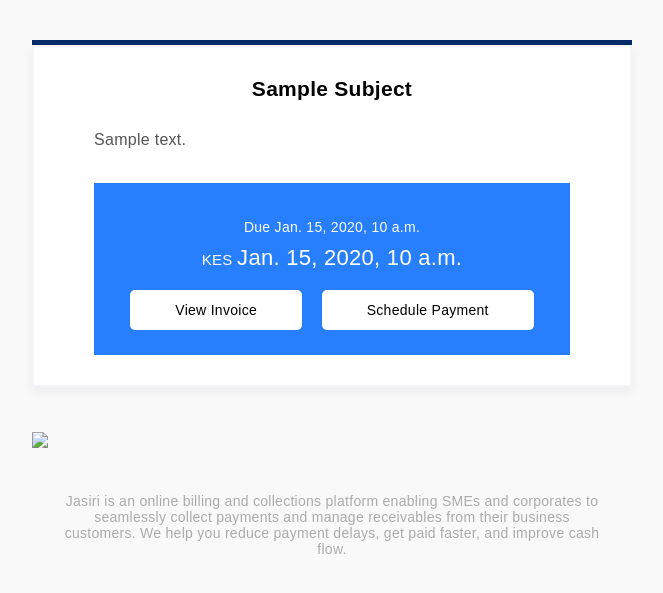
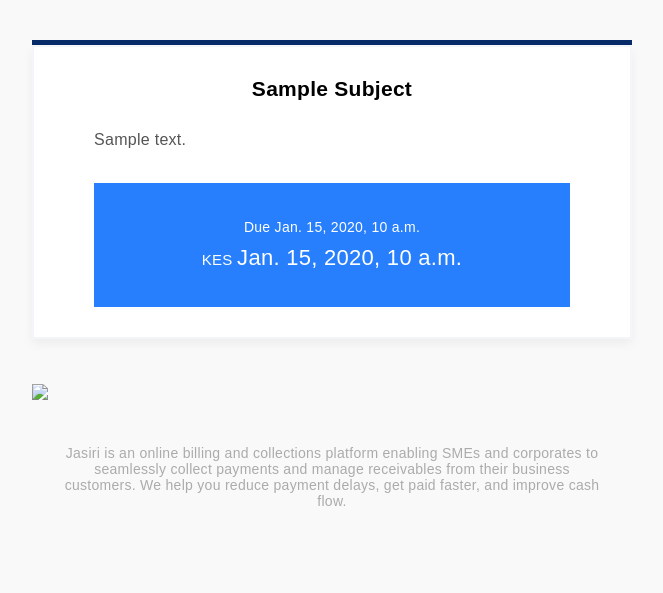
Before and after one commit to chandankumar-010101/invoice-backend, a Django app: template templates/email_template/invoice.html in a window 1280 px wide. Shown: the top 593 px of the page, without its empty margins (308-971 px from the left). Run offline with Django 3.2, Linux system fonts and the light colour scheme; the template is opened without the code that fills it: most values are stand-ins (such as "Sample title", 1, 10 or a date in 2020).

```diff
--- a/templates/email_template/invoice.html
+++ b/templates/email_template/invoice.html
@@ -220,10 +220,12 @@
                                         <p style="font-size:14px;">Due {{invoice.due_date}}</p>
                                         <p style="font-size:15px; margin-top:10px;">KES&nbsp;<span
                                                 style="font-size:22px;">{{invoice.due_amount}}</span></p>
+                                        {% if invoice.is_online_payment %}
                                         <div class="payemtbtn">
-                                            <a href="https://stage.jasiricap.com/admin/invoice/preview/{{invoice.id}}">View Invoice</a>
+                                            <!-- <a href="https://stage.jasiricap.com/admin/invoice/preview/{{invoice.id}}">View Invoice</a> -->
                                             <a class="scheduleinvoice" href="#">Schedule Payment</a>
                                         </div>
+                                        {% endif %}
                                     </div>
                                 </table>
                             </td>
```
